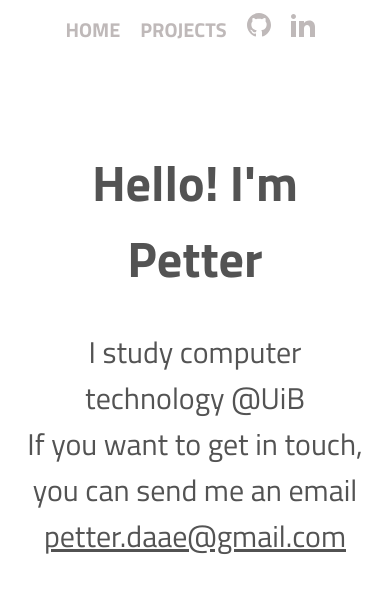
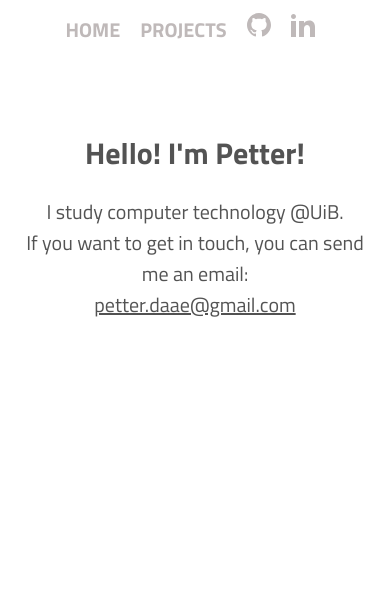
Before and after one commit to StaleJ/daae.dev, a React (Create React App) app: page / in a window 390 px wide. Shown: the top 592 px of the page. Built offline with nearby package versions, Linux system fonts and the light colour scheme.

Commit message:
some cleanup

```diff
--- a/public/index.html
+++ b/public/index.html
@@ -2,38 +2,14 @@
 <html lang="en">
   <head>
     <meta charset="utf-8" />
-    <link rel="shortcut icon" href="%PUBLIC_URL%/favicon.ico" />
     <meta name="viewport" content="width=device-width, initial-scale=1" />
     <meta name="theme-color" content="#000000" />
-    <!--
-      manifest.json provides metadata used when your web app is installed on a
-      user's mobile device or desktop. See https://developers.google.com/web/fundamentals/web-app-manifest/
-    -->
     <link rel="manifest" href="%PUBLIC_URL%/manifest.json" />
-    <!--
-      Notice the use of %PUBLIC_URL% in the tags above.
-      It will be replaced with the URL of the `public` folder during the build.
-      Only files inside the `public` folder can be referenced from the HTML.
-
-      Unlike "/favicon.ico" or "favicon.ico", "%PUBLIC_URL%/favicon.ico" will
-      work correctly both with client-side routing and a non-root public URL.
-      Learn how to configure a non-root public URL by running `npm run build`.
-    -->
     <link href="https://fonts.googleapis.com/css?family=Titillium+Web:300,400,700" rel="stylesheet">
     <title>Petter Daae</title>
   </head>
   <body>
     <noscript>You need to enable JavaScript to run this app.</noscript>
     <div id="root"></div>
-    <!--
-      This HTML file is a template.
-      If you open it directly in the browser, you will see an empty page.
-
-      You can add webfonts, meta tags, or analytics to this file.
-      The build step will place the bundled scripts into the <body> tag.
-
-      To begin the development, run `npm start` or `yarn start`.
-      To create a production bundle, use `npm run build` or `yarn build`.
-    -->
   </body>
 </html>
--- a/src/home/Home.css
+++ b/src/home/Home.css
@@ -20,3 +20,13 @@ h1 {
 .wrapper {
     margin: var(--padding-medium)
 }
+
+@media only screen and (max-width: 800px) {
+    h1 {
+        font-size: 30px;
+    }
+
+    .intro {
+        font-size: 20px;
+    }
+}
--- a/src/home/Home.js
+++ b/src/home/Home.js
@@ -4,10 +4,10 @@ import './Home.css';
 function Home() {
   return (
     <div className="wrapper">
-      <h1 className="commits">Hello! I'm Petter</h1>
+      <h1 className="commits">Hello! I'm Petter!</h1>
       <p className="intro">
-        I study computer technology @UiB <br />
-        If you want to get in touch, you can send me an email <br />
+        I study computer technology @UiB. <br />
+        If you want to get in touch, you can send me an email: <br />
         <a href="mailto: petter.daae@gmail.com" className="email-link">petter.daae@gmail.com</a>
       </p>
     </div>
```
Also changed, not shown: public/manifest.json, 1 other file (tests, documents, lock files or other folders).
